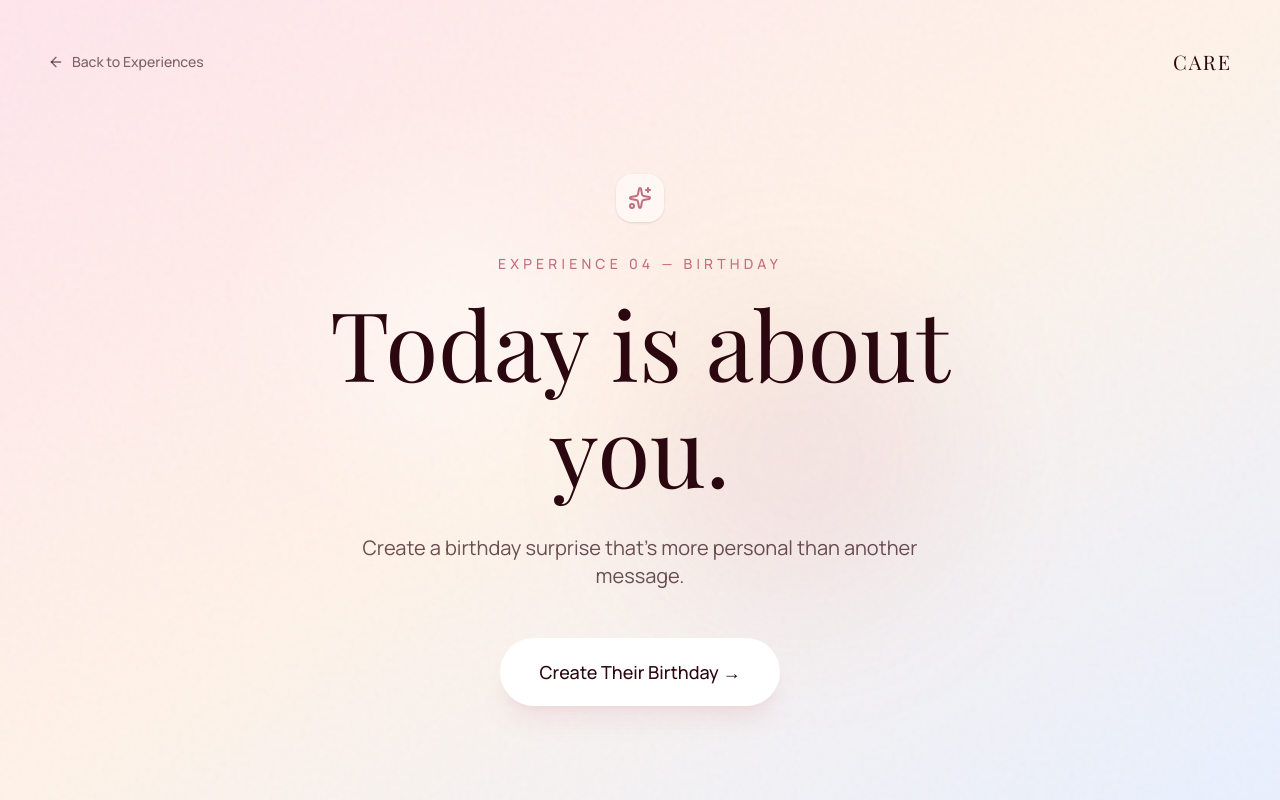
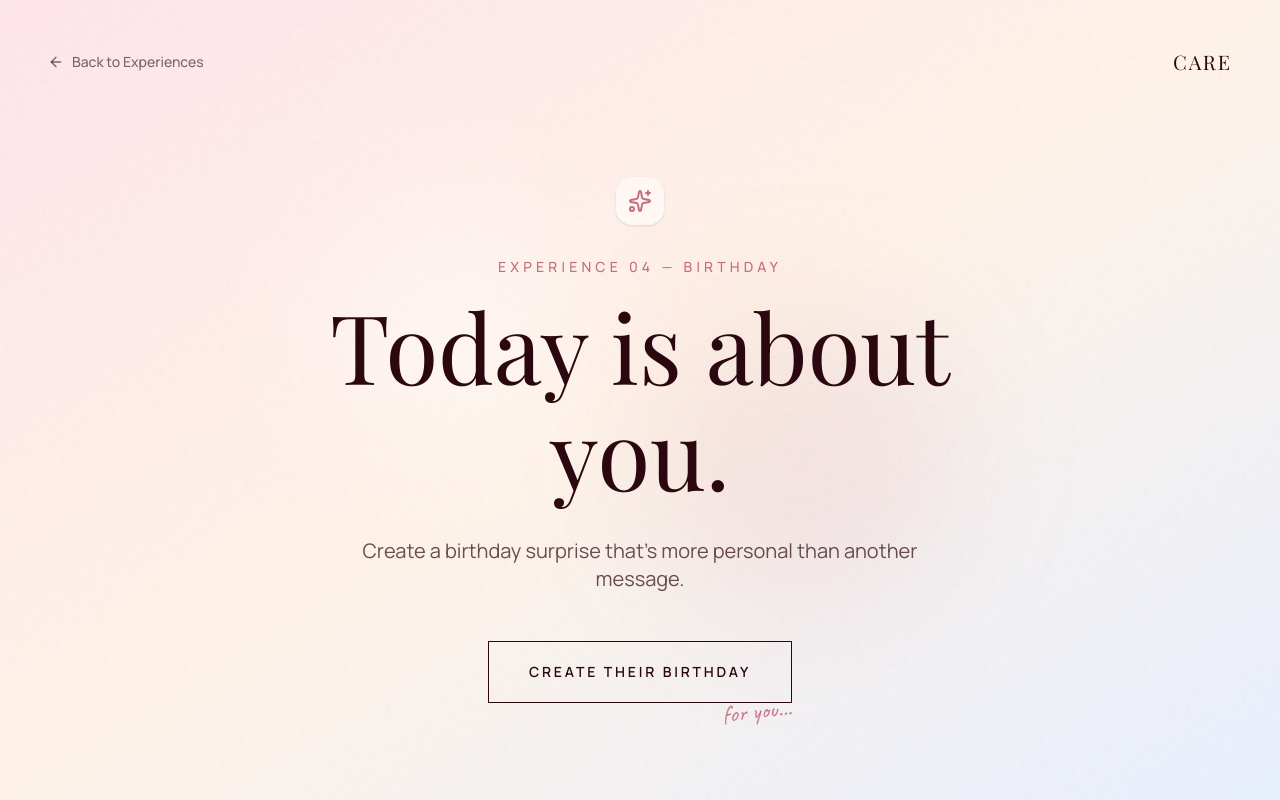
Before and after one commit to swarnavobiswas2005-debug/care, a Next.js app: page /birthday in a window 1280 px wide. Built offline with nearby package versions, Linux system fonts and the light colour scheme; no server answers.

Commit message:
style: apply new minimalist CTA button typography pattern with handwritten annotation to all template landing pages

```diff
--- a/src/app/anniversary/page.tsx
+++ b/src/app/anniversary/page.tsx
@@ -38,6 +38,7 @@ export default function AnniversaryExperiencePage() {
             <p className="text-xl text-primary-wine/70 font-sans max-w-xl mx-auto mb-12">
               Turn your memories into something you can revisit together.
             </p>
+            <div className="relative inline-block group">
               <button
                 onClick={() => {
                   if (typeof window !== 'undefined') {
@@ -45,10 +46,14 @@ export default function AnniversaryExperiencePage() {
                     window.location.href = isLoggedIn ? "/create/anniversary" : "/login";
                   }
                 }}
-              className="px-10 py-5 bg-[#4A0E1B] text-[#F9F6F0] rounded-full text-lg font-medium hover:bg-primary-wine transition-colors shadow-2xl"
+                className="inline-flex items-center justify-center px-10 py-5 text-sm font-semibold text-[#4A0E1B] bg-transparent border border-[#4A0E1B] uppercase tracking-[0.2em] hover:bg-[#4A0E1B] hover:text-[#FDFBF7] transition-colors"
               >
-              Create Our Anniversary →
+                CREATE OUR ANNIVERSARY
               </button>
+              <div className="absolute -bottom-6 right-0 text-2xl font-handwriting text-[#8B5E66] -rotate-6 opacity-90 group-hover:-rotate-12 transition-transform duration-300">
+                for you...
+              </div>
+            </div>
           </motion.div>
         </div>
       </section>
--- a/src/app/apology/page.tsx
+++ b/src/app/apology/page.tsx
@@ -38,6 +38,7 @@ export default function ApologyExperiencePage() {
             <p className="text-xl text-primary-ivory/70 font-sans max-w-xl mx-auto mb-12">
               Create a personal experience that says what a text message can't.
             </p>
+            <div className="relative inline-block group">
               <button
                 onClick={() => {
                   if (typeof window !== 'undefined') {
@@ -45,10 +46,14 @@ export default function ApologyExperiencePage() {
                     window.location.href = isLoggedIn ? "/create/apology" : "/login";
                   }
                 }}
-              className="px-10 py-5 bg-primary-burgundy text-primary-ivory rounded-full text-lg font-medium hover:bg-white hover:text-primary-wine transition-colors shadow-2xl border border-white/20"
+                className="inline-flex items-center justify-center px-10 py-5 text-sm font-semibold text-primary-ivory bg-transparent border border-primary-ivory uppercase tracking-[0.2em] hover:bg-primary-ivory hover:text-primary-wine transition-colors"
               >
-              Create My Apology →
+                CREATE MY APOLOGY
               </button>
+              <div className="absolute -bottom-6 right-0 text-2xl font-handwriting text-accent-rose -rotate-6 opacity-90 group-hover:-rotate-12 transition-transform duration-300">
+                for you...
+              </div>
+            </div>
           </motion.div>
         </div>
       </section>
--- a/src/app/birthday/page.tsx
+++ b/src/app/birthday/page.tsx
@@ -47,6 +47,7 @@ export default function BirthdayExperiencePage() {
             <p className="text-xl text-primary-wine/70 font-sans max-w-xl mx-auto mb-12">
               Create a birthday surprise that's more personal than another message.
             </p>
+            <div className="relative inline-block group">
               <button
                 onClick={() => {
                   if (typeof window !== 'undefined') {
@@ -54,10 +55,14 @@ export default function BirthdayExperiencePage() {
                     window.location.href = isLoggedIn ? "/create/birthday" : "/login";
                   }
                 }}
-              className="px-10 py-5 bg-white text-primary-wine rounded-full text-lg font-medium hover:scale-105 transition-transform shadow-xl shadow-accent-rose/10"
+                className="inline-flex items-center justify-center px-10 py-5 text-sm font-semibold text-primary-wine bg-transparent border border-primary-wine uppercase tracking-[0.2em] hover:bg-primary-wine hover:text-[#FDFBF7] transition-colors"
               >
-              Create Their Birthday →
+                CREATE THEIR BIRTHDAY
               </button>
+              <div className="absolute -bottom-6 right-0 text-2xl font-handwriting text-accent-rose -rotate-6 opacity-90 group-hover:-rotate-12 transition-transform duration-300">
+                for you...
+              </div>
+            </div>
           </motion.div>
         </div>
       </section>
--- a/src/app/durga-puja/page.tsx
+++ b/src/app/durga-puja/page.tsx
@@ -38,6 +38,7 @@ export default function DurgaPujaExperiencePage() {
             <p className="text-xl text-[#8B0000]/70 font-sans max-w-xl mx-auto mb-12">
               For that special person you want to hold hands with on Ashtami.
             </p>
+            <div className="relative inline-block group">
               <button
                 onClick={() => {
                   if (typeof window !== 'undefined') {
@@ -45,10 +46,14 @@ export default function DurgaPujaExperiencePage() {
                     window.location.href = isLoggedIn ? "/create/durga-puja" : "/login";
                   }
                 }}
-              className="px-10 py-5 bg-[#8B0000] text-white rounded-full text-lg font-medium hover:bg-[#8B0000]/90 transition-colors shadow-2xl"
+                className="inline-flex items-center justify-center px-10 py-5 text-sm font-semibold text-[#8B0000] bg-transparent border border-[#8B0000] uppercase tracking-[0.2em] hover:bg-[#8B0000] hover:text-[#FDFBF7] transition-colors"
               >
-              Craft Ashtami Letter →
+                CRAFT ASHTAMI LETTER
               </button>
+              <div className="absolute -bottom-6 right-0 text-2xl font-handwriting text-[#8B0000]/70 -rotate-6 opacity-90 group-hover:-rotate-12 transition-transform duration-300">
+                for you...
+              </div>
+            </div>
           </motion.div>
         </div>
       </section>
--- a/src/app/just-because/page.tsx
+++ b/src/app/just-because/page.tsx
@@ -43,6 +43,7 @@ export default function JustBecauseExperiencePage() {
               Create a little surprise for someone who means everything to you. Combine photos, music, interactive memories, and anything else you can imagine.
             </p>
 
+            <div className="relative inline-block group">
               <button
                 onClick={() => {
                   if (typeof window !== 'undefined') {
@@ -50,10 +51,14 @@ export default function JustBecauseExperiencePage() {
                     window.location.href = isLoggedIn ? "/create/just-because" : "/login";
                   }
                 }}
-              className="px-10 py-5 bg-white text-black rounded-full text-lg font-medium hover:scale-105 transition-transform shadow-[0_0_40px_rgba(255,255,255,0.1)]"
+                className="inline-flex items-center justify-center px-10 py-5 text-sm font-semibold text-white bg-transparent border border-white uppercase tracking-[0.2em] hover:bg-white hover:text-[#21060C] transition-colors"
               >
-              Create Something →
+                CREATE SOMETHING
               </button>
+              <div className="absolute -bottom-6 right-0 text-2xl font-handwriting text-accent-rose -rotate-6 opacity-90 group-hover:-rotate-12 transition-transform duration-300">
+                for you...
+              </div>
+            </div>
           </motion.div>
         </div>
       </section>
--- a/src/app/proposal/page.tsx
+++ b/src/app/proposal/page.tsx
@@ -38,6 +38,7 @@ export default function ProposalExperiencePage() {
             <p className="text-xl text-primary-wine/70 font-sans max-w-2xl mx-auto mb-12">
               Turn the moment you've imagined into an experience they'll never forget.
             </p>
+            <div className="relative inline-block group">
               <button
                 onClick={() => {
                   if (typeof window !== 'undefined') {
@@ -45,10 +46,14 @@ export default function ProposalExperiencePage() {
                     window.location.href = isLoggedIn ? "/create/proposal" : "/login";
                   }
                 }}
-              className="px-10 py-5 bg-primary-wine text-white rounded-full text-lg font-medium hover:bg-primary-burgundy transition-colors shadow-xl shadow-primary-wine/10"
+                className="inline-flex items-center justify-center px-10 py-5 text-sm font-semibold text-primary-wine bg-transparent border border-primary-wine uppercase tracking-[0.2em] hover:bg-primary-wine hover:text-white transition-colors"
               >
-              Create My Proposal →
+                CREATE MY PROPOSAL
               </button>
+              <div className="absolute -bottom-6 right-0 text-2xl font-handwriting text-[#BFA15F] -rotate-6 opacity-90 group-hover:-rotate-12 transition-transform duration-300">
+                for you...
+              </div>
+            </div>
           </motion.div>
         </div>
       </section>
```
Lines whose indentation alone changed are shown as unchanged.
